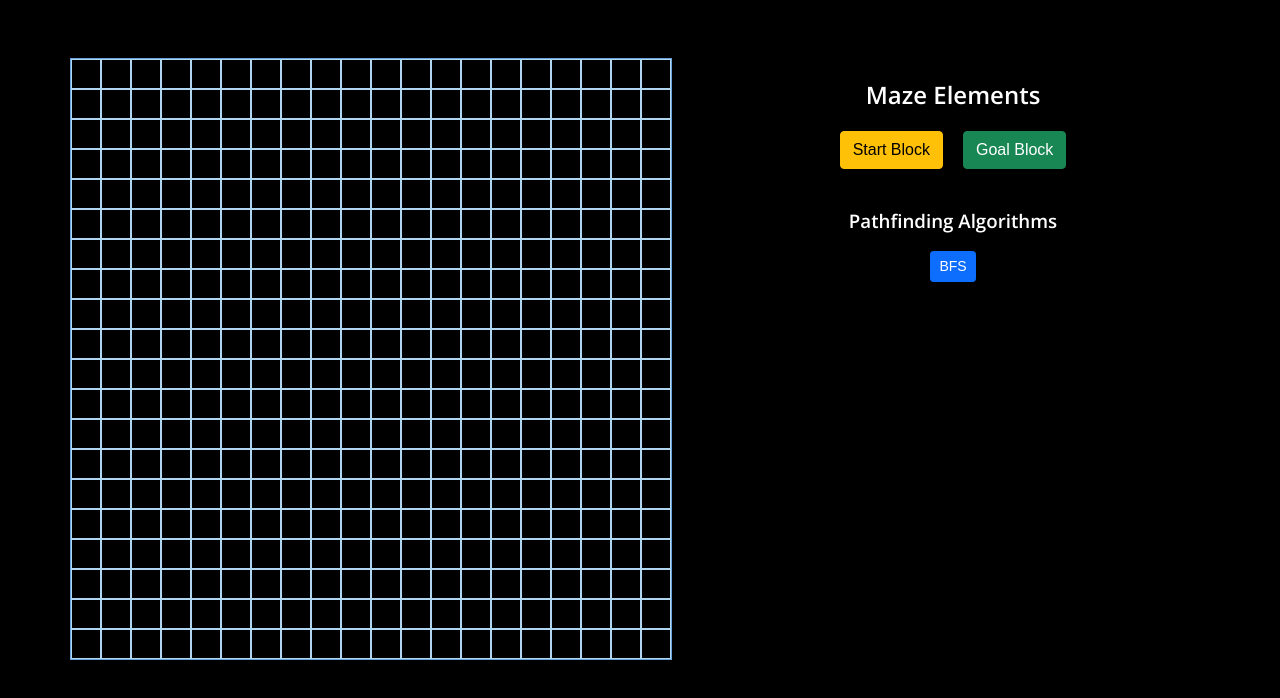
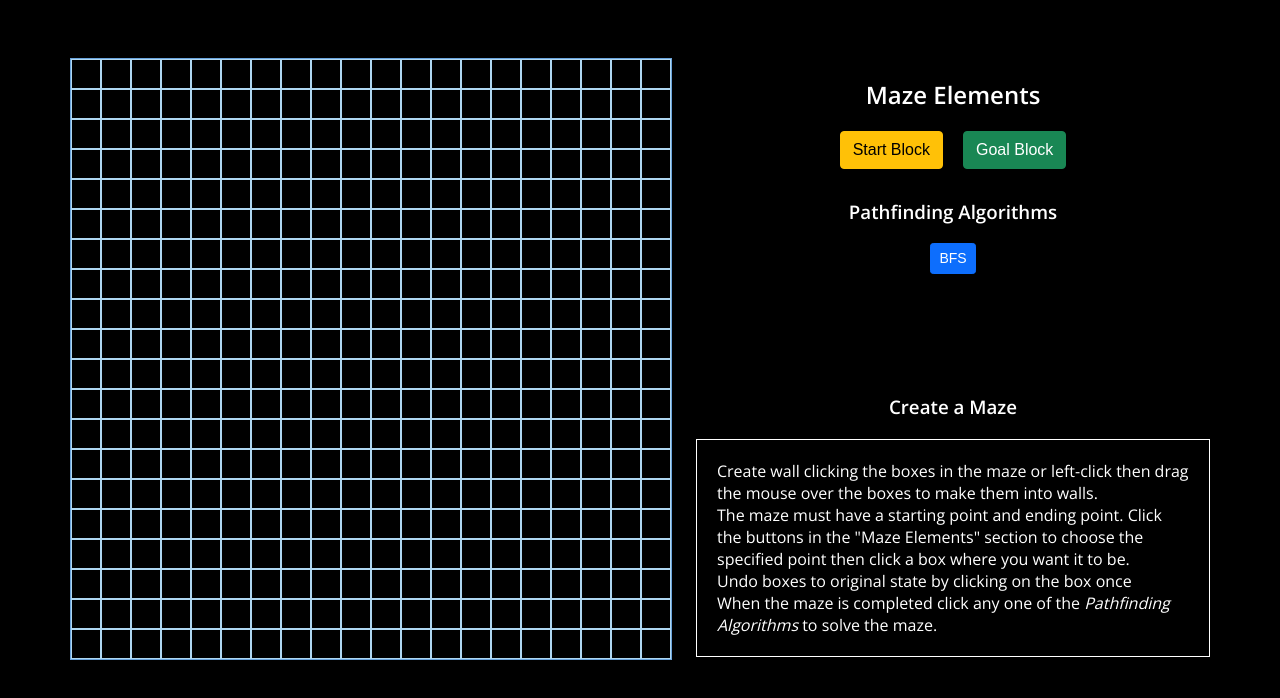
Before and after one commit to Arnob1998/Path-Finder, a plain HTML site: page pixlemap.html in a window 1280 px wide. Drawn offline with nearby package versions, Linux system fonts and the light colour scheme.

Commit message:
minor update
help added. minor UI fixes

```diff
--- a/pixlemap.html
+++ b/pixlemap.html
@@ -386,14 +386,21 @@ class Pipeline{
                     <button id="goal_pixel_btn" class="btn btn-success">Goal Block</button>
                 </div>
 
-                <h3 style="color: white; text-align: center; font-family: Open Sans; padding-top: 20px;">Pathfinding Algorithms</h3>
+                <h3 style="color: white; text-align: center; font-family: Open Sans; margin-top: 30px;">Pathfinding Algorithms</h3>
                 <div class="d-flex justify-content-center">
                     <button id="execute" class="btn btn-primary btn-sm"> BFS </button>
                 </div>
 
-                <!-- <div class="d-flex justify-content-center" style="border: 1px solid white; padding:20px"> -->
-
-                <!-- </div> -->
+                <h3 style="color: white; text-align: center; font-family: Open Sans; margin-top: 120px;">Create a Maze</h3>
+                <div style="margin-top:20px; font-family: Open Sans; padding:20px; border:1px solid white; color: white;">
+                    Create wall clicking the boxes in the maze or left-click then drag the mouse over the boxes to make them into walls.
+                    <br>
+                    The maze must have a starting point and ending point. Click the buttons in the "Maze Elements" section to choose the specified point then click a box where you want it to be.
+                    <br>
+                    Undo boxes to original state by clicking on the box once
+                    <br>
+                    When the maze is completed click any one of the <i>Pathfinding Algorithms</i> to solve the maze.
+                </div>
             </div>
         </div>
     </div>
```
